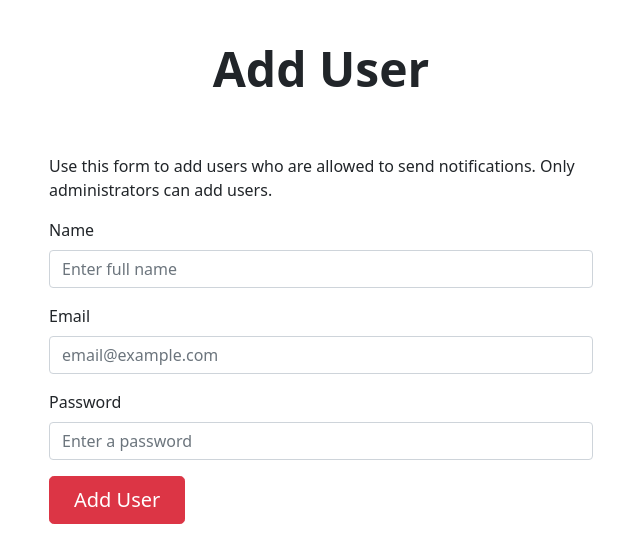
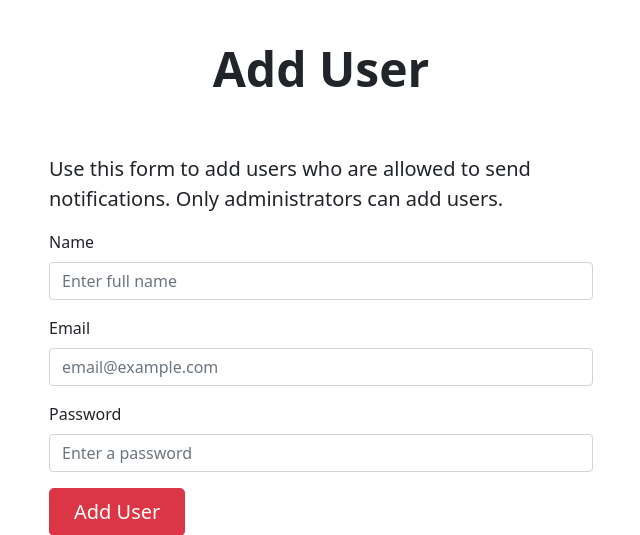
Before and after one commit to sjvarnum/demo-flask-twilio-webapp, a Flask app: page /auth/add-user in a window 1280 px wide. Shown: the part 56-591 px from the top of the page, without its empty margins (319-959 px from the left). Run offline with Flask 2, Linux system fonts and the light colour scheme.

Commit message:
Minor change - text class

```diff
--- a/demo_flask_twilio_webapp/templates/auth/add-user.html
+++ b/demo_flask_twilio_webapp/templates/auth/add-user.html
@@ -3,7 +3,7 @@
     {% block title %}Add User{% endblock %}
 </h1>
 {% endblock %} {% block content %}
-<p>
+<p class="lead">
     Use this form to add users who are allowed to send notifications. Only
     administrators can add users.
 </p>
```
